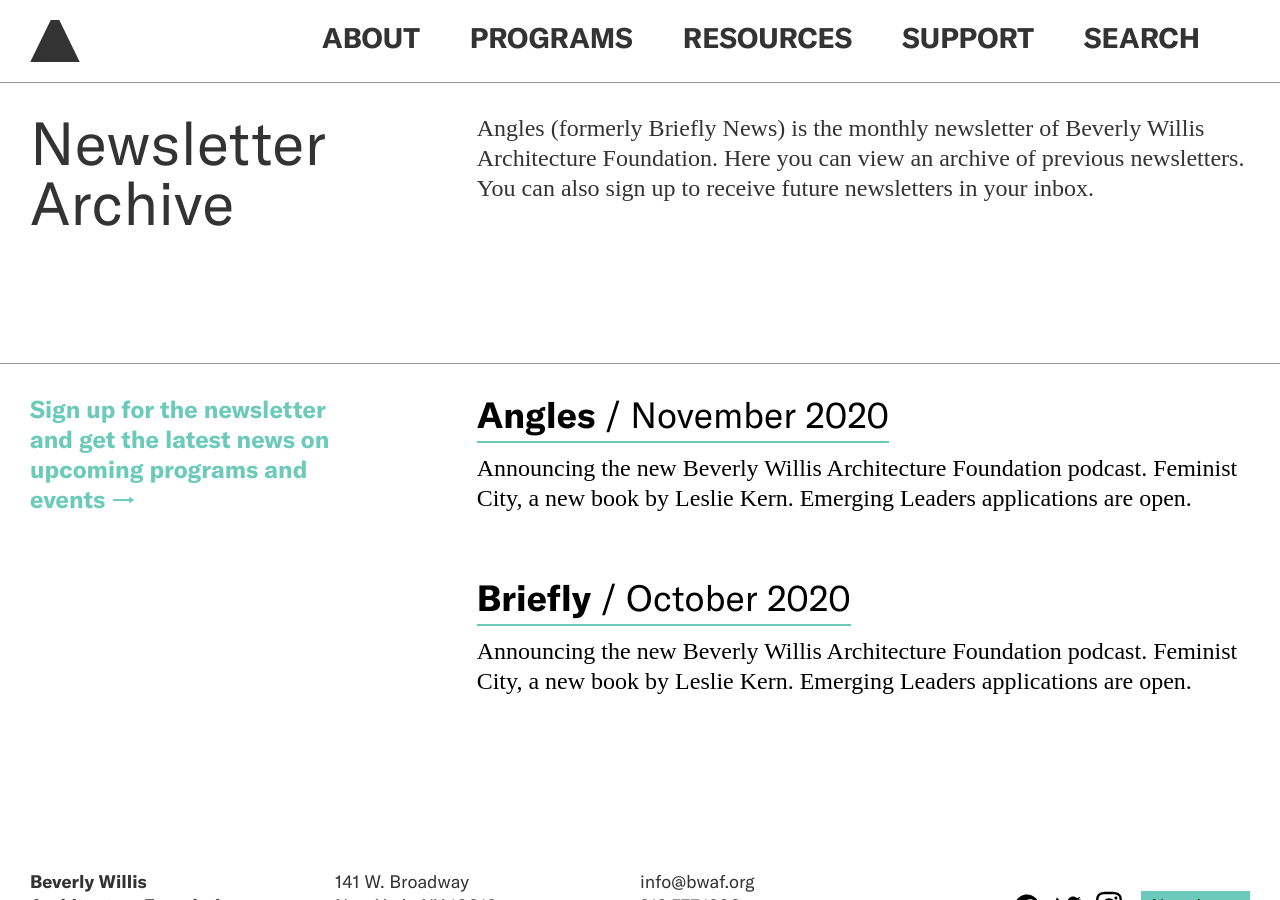
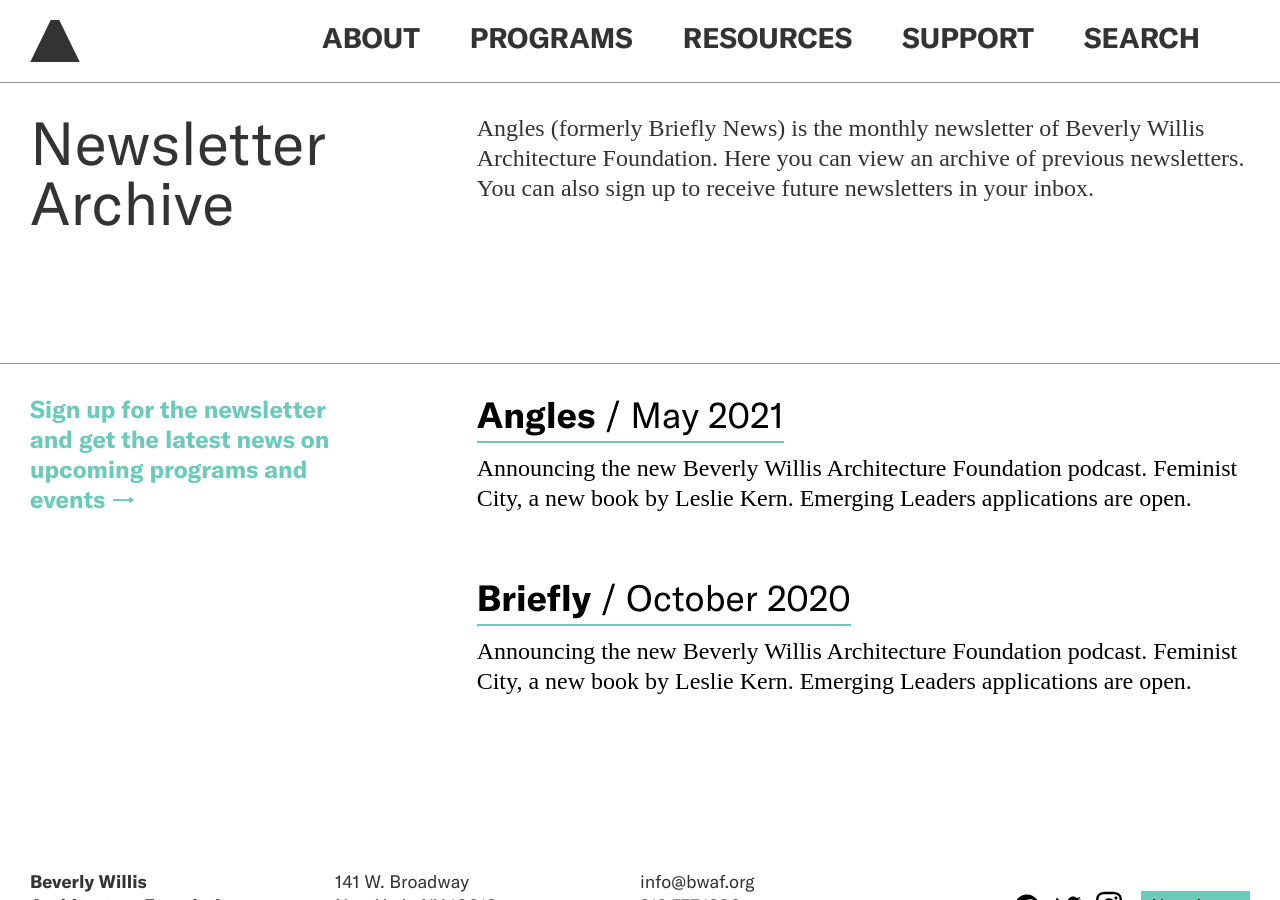
Before and after one commit to jengalas/bwaf-bbw, a Jekyll site: the page built from _resources/newsletter-archive.md, in a window 1280 px wide and 900 px high. Built offline with Jekyll 4.4.1, drawn with Linux system fonts in a browser that asks for light colours; some web fonts are replaced.

Commit message:
Update from Forestry.io Aislinn McNamara updated _resources/newsletter-archive.md

```diff
--- a/_resources/newsletter-archive.md
+++ b/_resources/newsletter-archive.md
@@ -3,17 +3,23 @@
 navCategory: Resources
 title: Newsletter Archive
 permalink: "/resources/newsletter-archive"
-description: Angles (formerly Briefly News) is the monthly newsletter of Beverly Willis Architecture Foundation. Here you can view an archive of previous newsletters. You can also sign up to receive future newsletters in your inbox.
-sign-up-text: Sign up for the newsletter and get the latest news on upcoming programs and events
+description: Angles (formerly Briefly News) is the monthly newsletter of Beverly Willis
+  Architecture Foundation. Here you can view an archive of previous newsletters. You
+  can also sign up to receive future newsletters in your inbox.
+sign-up-text: Sign up for the newsletter and get the latest news on upcoming programs
+  and events
 newsletters:
-  - title: Angles
-    month_year: November 2020
-    link: /
-    description: Announcing the new Beverly Willis Architecture Foundation podcast. Feminist City, a new book by Leslie Kern. Emerging Leaders applications are open.
-  - title: Briefly
-    month_year: October 2020
-    link: /
-    description: Announcing the new Beverly Willis Architecture Foundation podcast. Feminist City, a new book by Leslie Kern. Emerging Leaders applications are open.
+- title: Angles
+  month_year: May 2021
+  link: https://mailchi.mp/bwaf/b5rrdu42wi-2995070
+  description: Announcing the new Beverly Willis Architecture Foundation podcast.
+    Feminist City, a new book by Leslie Kern. Emerging Leaders applications are open.
+- title: Briefly
+  month_year: October 2020
+  link: "/"
+  description: Announcing the new Beverly Willis Architecture Foundation podcast.
+    Feminist City, a new book by Leslie Kern. Emerging Leaders applications are open.
+
 ---
 <div class="main-two-up">
     <div>
```
